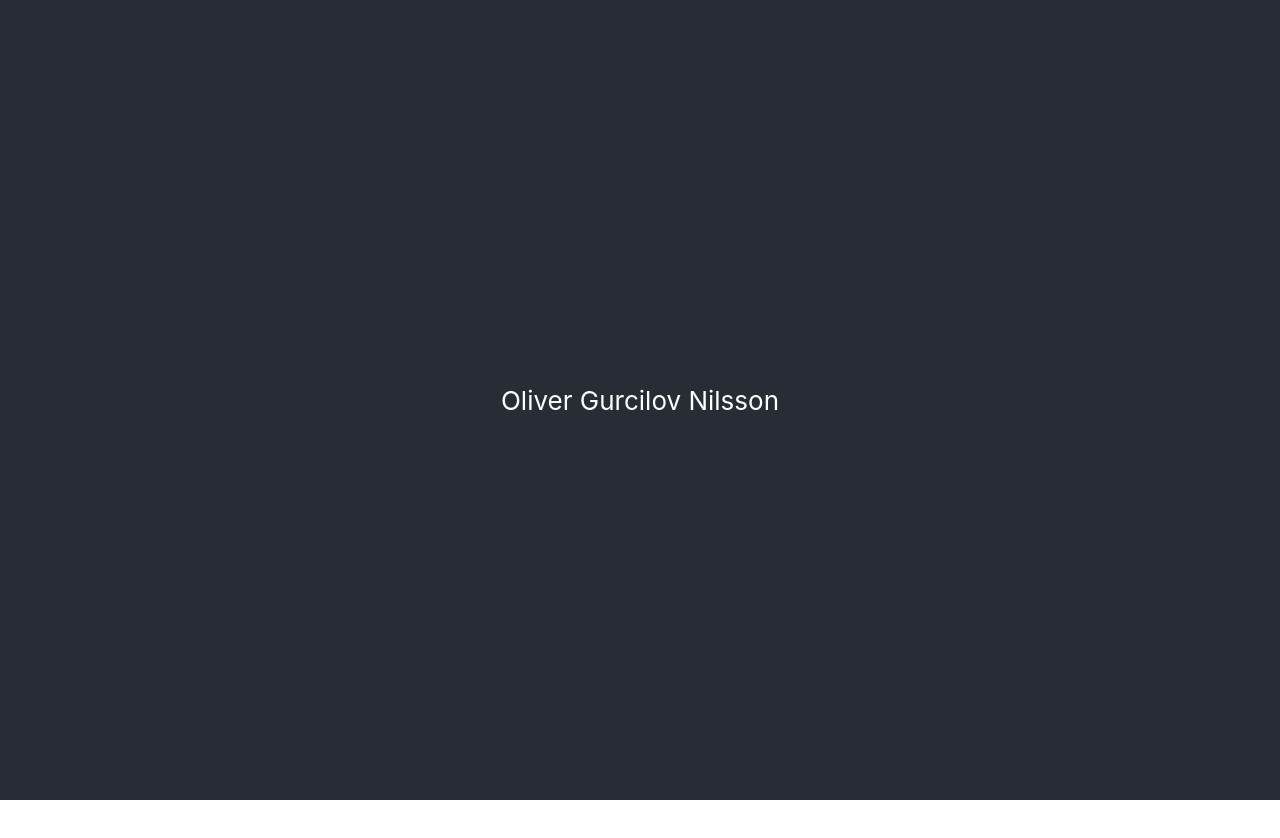
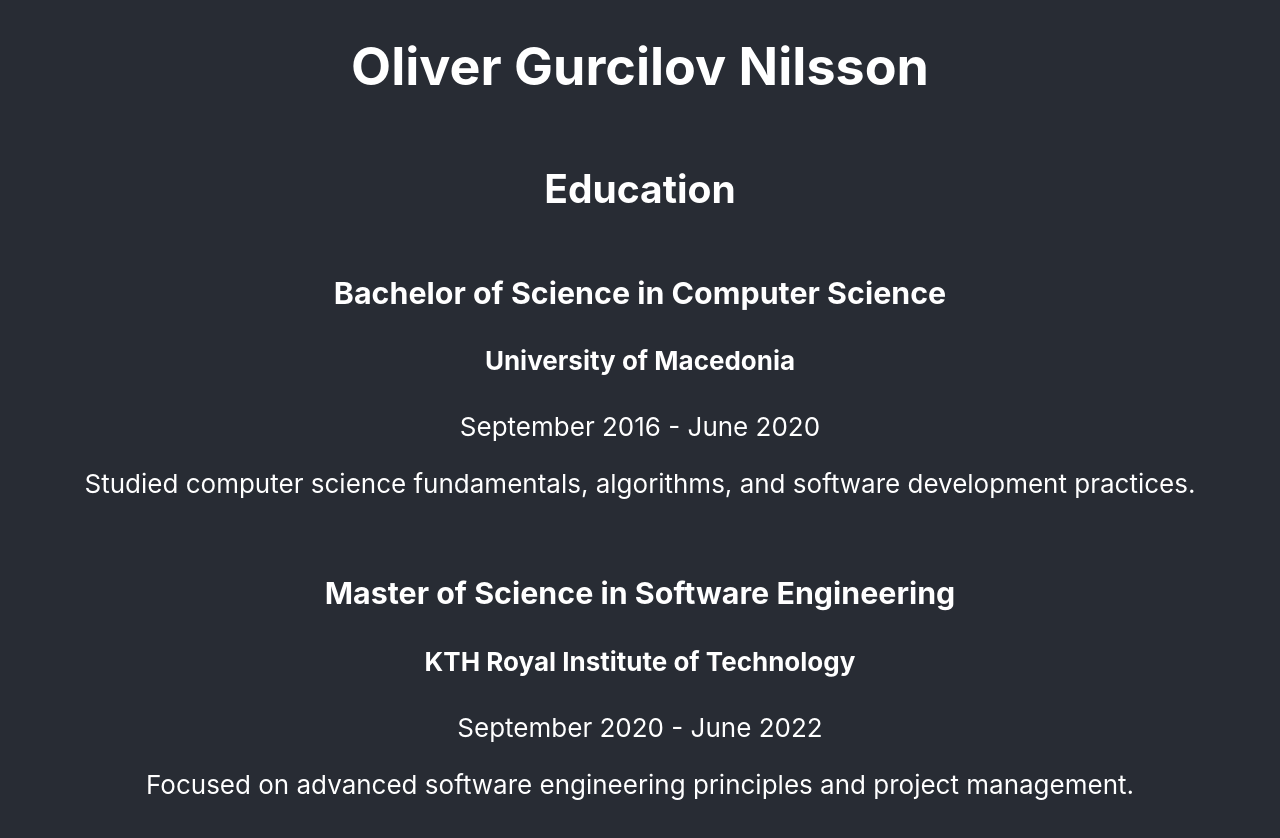
Before and after one commit to OliverGurcilovNilsson/OliverGurcilovNilsson.github.io, a JavaScript app: page / in a window 1280 px wide. Shown: the top 838 px of the page. Before the commit the page ends 800 px from the top, so only its background shows below. Built offline with nearby package versions, Linux system fonts and the light colour scheme; the HTML template or start-up script is replaced by a standard one.

Commit message:
added education

```diff
--- a/src/App.js
+++ b/src/App.js
@@ -1,14 +1,22 @@
 import './App.css';
+import { educationList, EducationItem } from './components/Education';
 
 function App() {
   return (
-    <div className="App">
-      <header className="App-header">
-        <p>
-          Oliver Gurcilov Nilsson
-        </p>
-      </header>
-    </div>
+      <div className="App">
+          <header className="App-header">
+              <h1>Oliver Gurcilov Nilsson</h1>
+              <h2>Education</h2>
+              {educationList.map((education: EducationItem, index: number) => (
+                  <div key={index} style={{ marginBottom: '20px' }}>
+                      <h3>{education.degree} in {education.fieldOfStudy}</h3>
+                      <h4>{education.institution}</h4>
+                      <p>{education.startDate} - {education.endDate}</p>
+                      {education.description && <p>{education.description}</p>}
+                  </div>
+              ))}
+          </header>
+      </div>
   );
 }
 
--- /dev/null
+++ b/src/components/Education.ts
@@ -0,0 +1,27 @@
+export type EducationItem = {
+    institution: string;
+    degree: string;
+    fieldOfStudy: string;
+    startDate: string;
+    endDate: string;
+    description?: string;
+};
+
+export const educationList: EducationItem[] = [
+    {
+        institution: 'University of Macedonia',
+        degree: 'Bachelor of Science',
+        fieldOfStudy: 'Computer Science',
+        startDate: 'September 2016',
+        endDate: 'June 2020',
+        description: 'Studied computer science fundamentals, algorithms, and software development practices.',
+    },
+    {
+        institution: 'KTH Royal Institute of Technology',
+        degree: 'Master of Science',
+        fieldOfStudy: 'Software Engineering',
+        startDate: 'September 2020',
+        endDate: 'June 2022',
+        description: 'Focused on advanced software engineering principles and project management.',
+    },
+];
```
